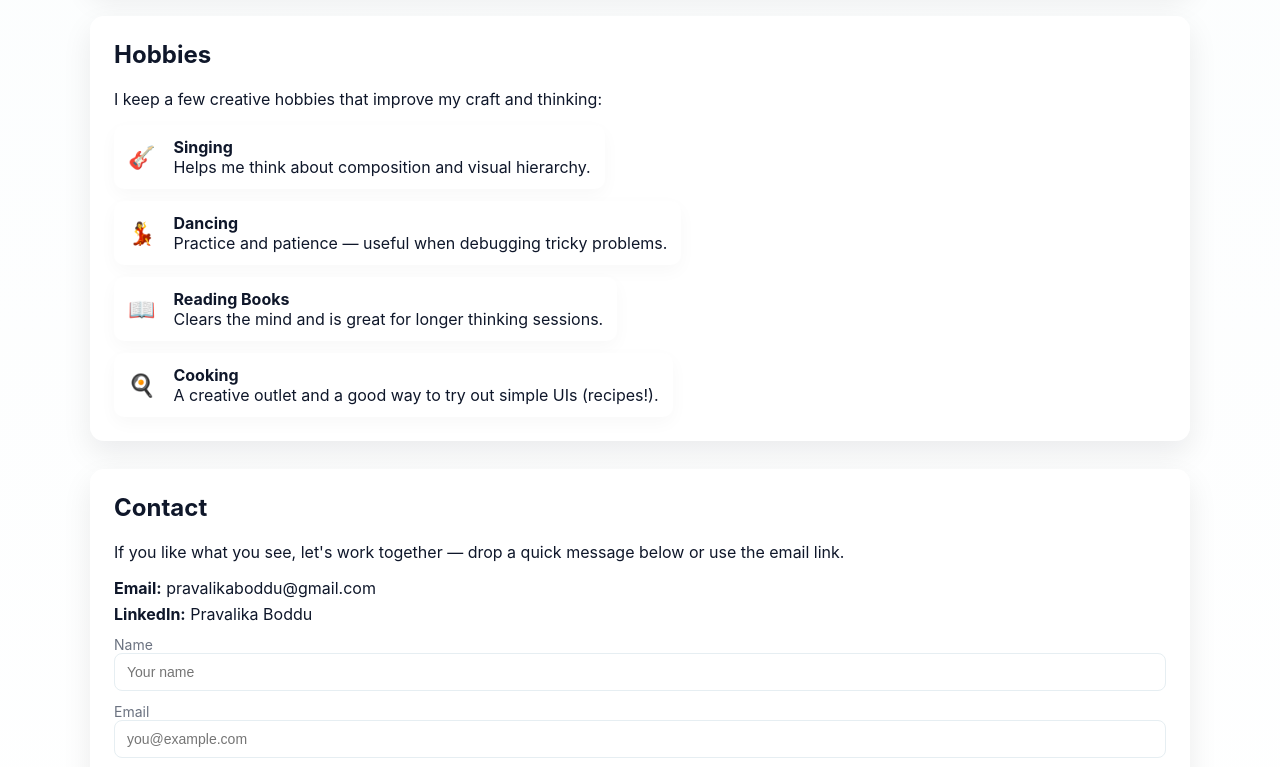
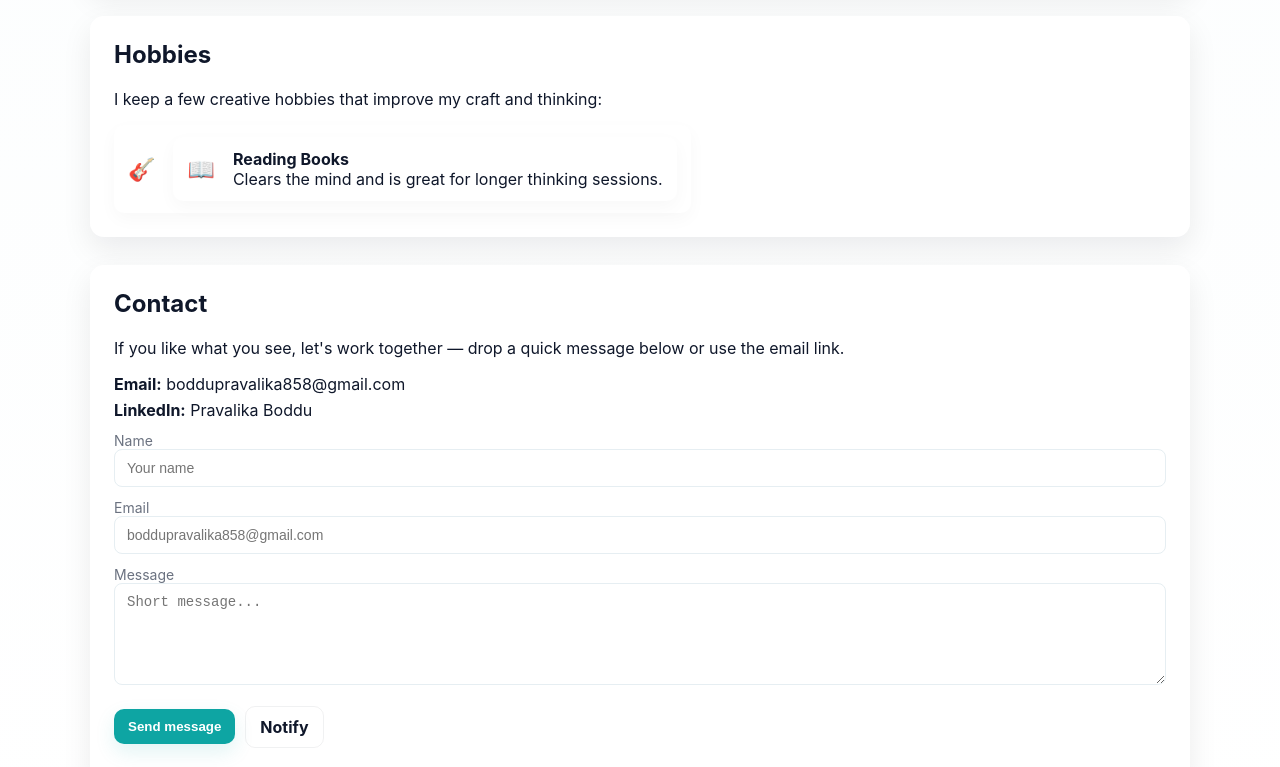
Before and after one commit to Pravalika-Boddu/My-Portfolio, a plain HTML site: page index.html in a window 1280 px wide. Shown: the part 1880-2647 px from the top of the page. Drawn offline with Linux system fonts and the light colour scheme.

Commit message:
Update index.html

```diff
--- a/index.html
+++ b/index.html
@@ -263,19 +263,7 @@
         <div class="hobbies" id="hobbies-list">
           <div class="hobby">
             <div class="emoji">🎸</div>
-            <div>
-              <strong>Singing</strong>
-              <div class="muted">Helps me think about composition and visual hierarchy.</div>
-            </div>
-          </div>
 
-          <div class="hobby">
-            <div class="emoji">💃</div>
-            <div>
-              <strong>Dancing</strong>
-              <div class="muted">Practice and patience — useful when debugging tricky problems.</div>
-            </div>
-          </div>
 
           <div class="hobby">
             <div class="emoji">📖</div>
@@ -285,12 +273,7 @@
             </div>
           </div>
 
-          <div class="hobby">
-            <div class="emoji">🍳</div>
-            <div>
-              <strong>Cooking</strong>
-              <div class="muted">A creative outlet and a good way to try out simple UIs (recipes!).</div>
-            </div>
+
           </div>
         </div>
       </section>
@@ -302,7 +285,7 @@
         <div class="contact-info" style="margin-bottom:12px">
           <div style="margin-bottom:6px">
             <strong>Email:</strong>
-            <a href="mailto:pravalikaboddu@gmail.com" title="Email me">pravalikaboddu@gmail.com</a>
+            <a href="mailto:boddupravalika858@gmail.com" title="Email me">boddupravalika858@gmail.com</a>
           </div>
 
           <div>
@@ -319,7 +302,7 @@
 
           <label>
             <span>Email</span>
-            <input name="email" id="field-email" placeholder="you@example.com" />
+            <input name="email" id="field-email" placeholder="boddupravalika858@gmail.com" />
           </label>
 
           <label>
```
